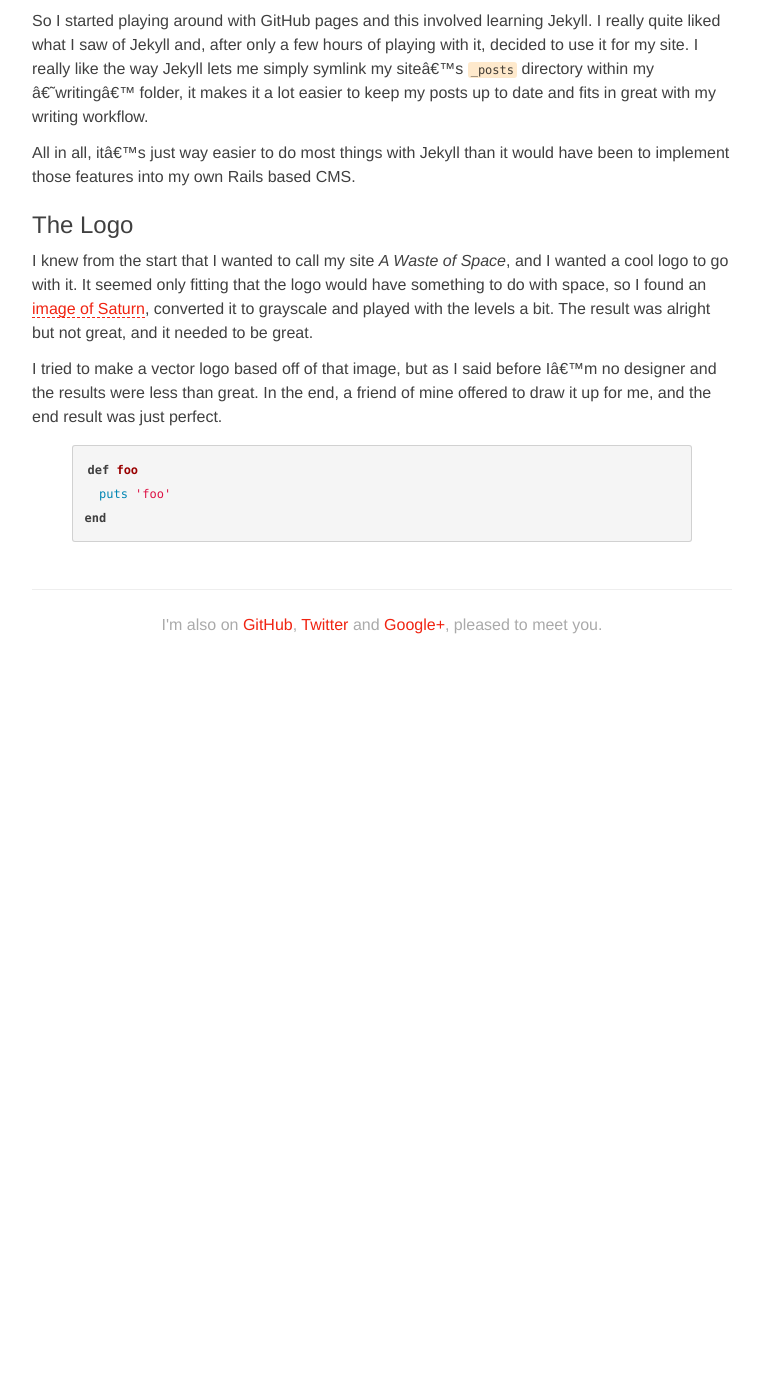
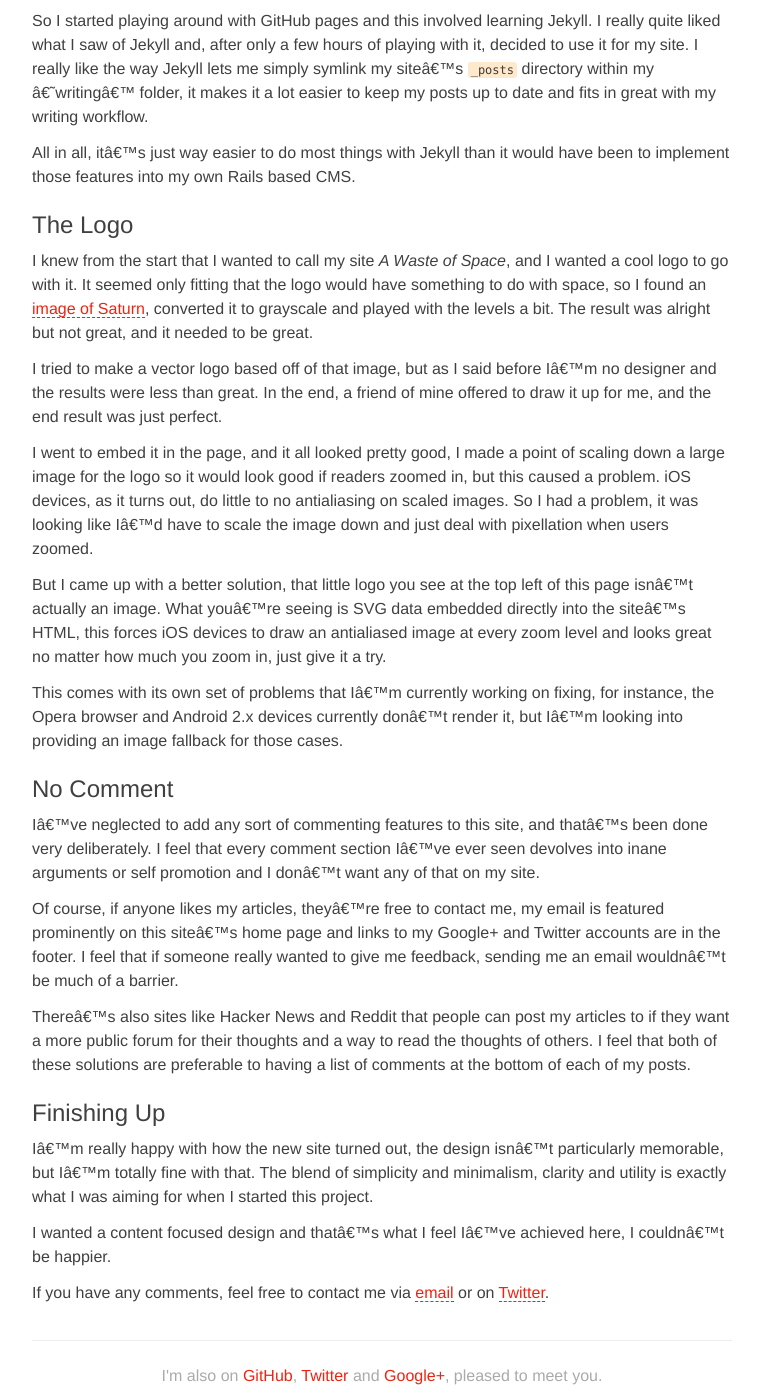
Before and after one commit to rpowelll/rpowelll.github.com, a Jekyll site: the page built from _posts/2011-11-21-new-site.md, in a window 1280 px wide and 1400 px high, scrolled down 1520 px. Shown: the whole window, without its empty margins (258-1018 px from the left). Built offline with Jekyll 4.4.1, drawn with Linux system fonts in a browser that asks for light colours; Markdown is read by kramdown in place of the engine named in the settings; before the commit the page ends 2169 px from its top, so only the background shows below that.

Commit message:
Finished new article

```diff
--- a/_posts/2011-11-21-new-site.md
+++ b/_posts/2011-11-21-new-site.md
@@ -48,11 +48,27 @@ I knew from the start that I wanted to call my site *A Waste of Space*, and I wa
 
 I tried to make a vector logo based off of that image, but as I said before I'm no designer and the results were less than great. In the end, a friend of mine offered to draw it up for me, and the end result was just perfect.
 
-{% highlight ruby %}
-def foo
-  puts 'foo'
-end
-{% endhighlight %}
+I went to embed it in the page, and it all looked pretty good, I made a point of scaling down a large image for the logo so it would look good if readers zoomed in, but this caused a problem. iOS devices, as it turns out, do little to no antialiasing on scaled images. So I had a problem, it was looking like I'd have to scale the image down and just deal with pixellation when users zoomed.
+
+But I came up with a better solution, that little logo you see at the top left of this page isn't actually an image. What you're seeing is SVG data embedded directly into the site's HTML, this forces iOS devices to draw an antialiased image at every zoom level and looks great no matter how much you zoom in, just give it a try.
+
+This comes with its own set of problems that I'm currently working on fixing, for instance, the Opera browser and Android 2.x devices currently don't render it, but I'm looking into providing an image fallback for those cases.
+
+## No Comment ##
+
+I've neglected to add any sort of commenting features to this site, and that's been done very deliberately. I feel that every comment section I've ever seen devolves into inane arguments or self promotion and I don't want any of that on my site.
+
+Of course, if anyone likes my articles, they're free to contact me, my email is featured prominently on this site's home page and links to my Google+ and Twitter accounts are in the footer. I feel that if someone really wanted to give me feedback, sending me an email wouldn't be much of a barrier.
+
+There's also sites like Hacker News and Reddit that people can post my articles to if they want a more public forum for their thoughts and a way to read the thoughts of others. I feel that both of these solutions are preferable to having a list of comments at the bottom of each of my posts.
+
+## Finishing Up ##
+
+I'm really happy with how the new site turned out, the design isn't particularly memorable, but I'm totally fine with that. The blend of simplicity and minimalism, clarity and utility is exactly what I was aiming for when I started this project.
+
+I wanted a content focused design and that's what I feel I've achieved here, I couldn't be happier.
+
+If you have any comments, feel free to contact me via [email](mailto:rhys@rpowell.me) or on [Twitter](http://twitter.com/FrogBawt).
 
 [jekyll]: http://jekyllrb.com/
 [ghpages]: http://pages.github.com/
```
